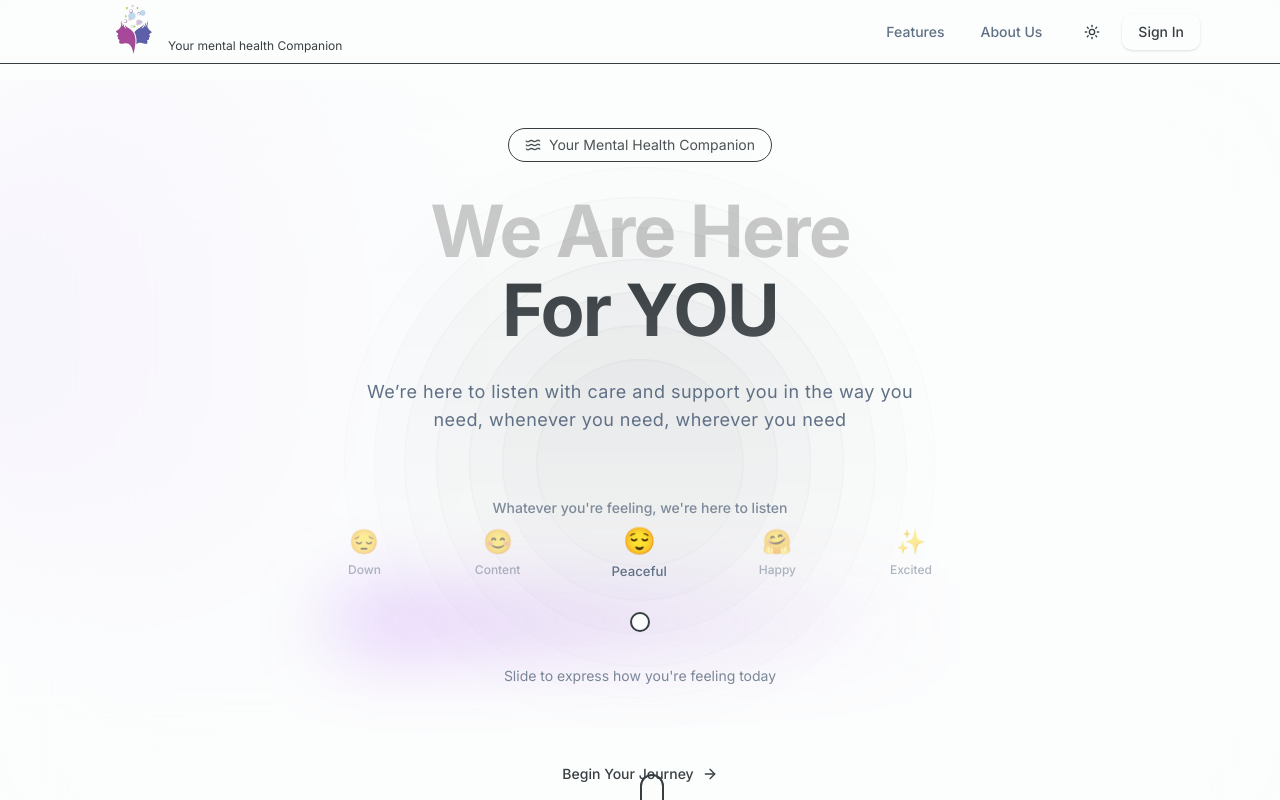
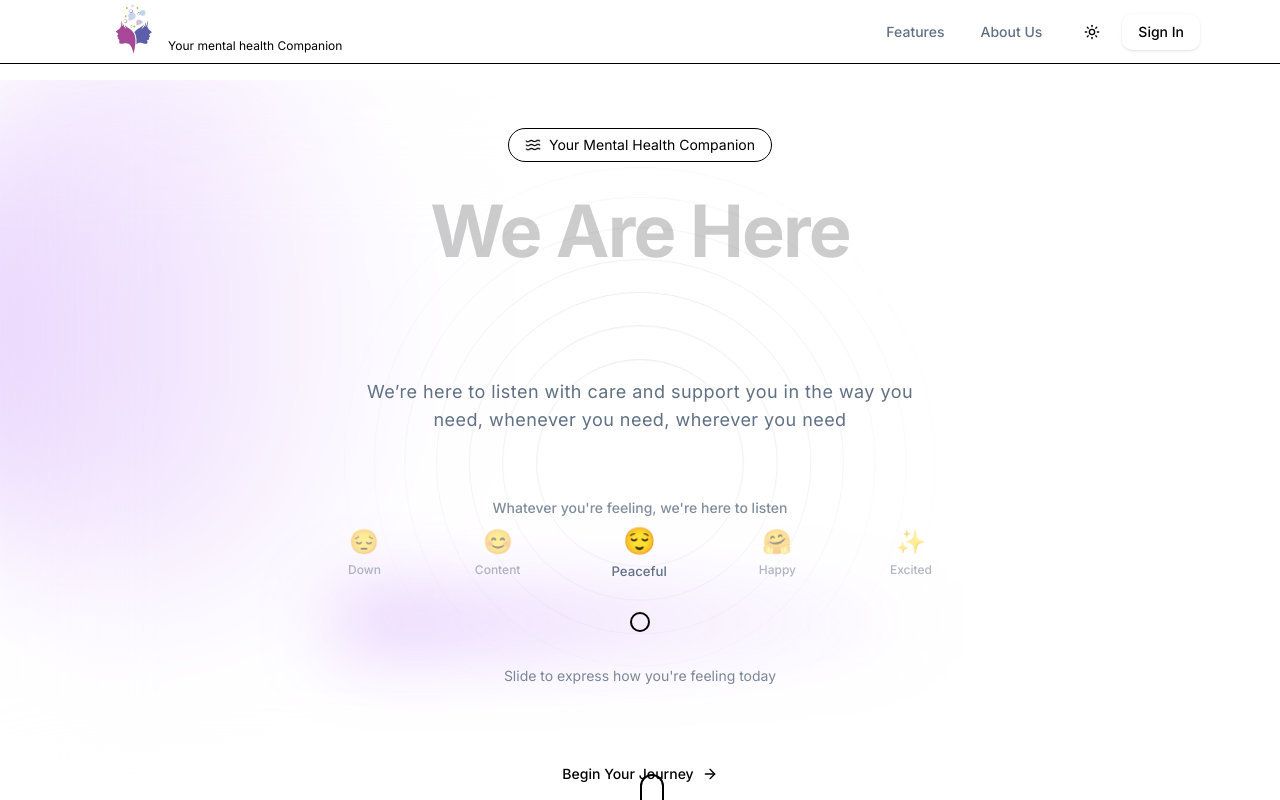
Before and after one commit to vaibhavbudhia/MindEase-FrontEnd, a Next.js app: page / in a window 1280 px wide. Shown: the top 800 px of the page. Built offline with nearby package versions, Linux system fonts and the light colour scheme.

Commit message:
globals.css

```diff
--- a/app/globals.css
+++ b/app/globals.css
@@ -5,8 +5,8 @@
 @layer base {
   :root {
     /* Calming light theme colors */
-    --background: 180 20% 99%;
-    --foreground: 200 8% 24%;
+    --background: #9333ea;
+    --foreground: #9333ea;
 
     --card: 180 20% 99%;
     --card-foreground: 200 8% 24%;
```
